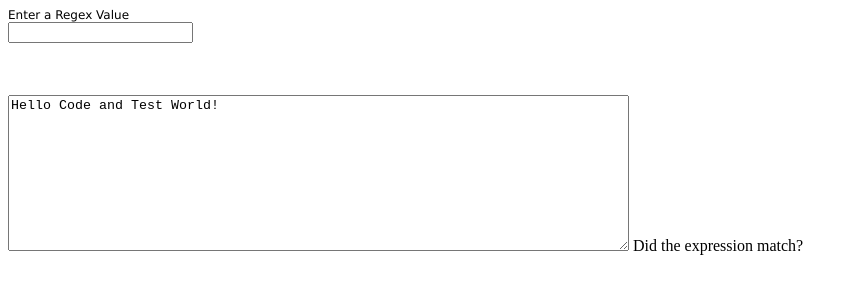
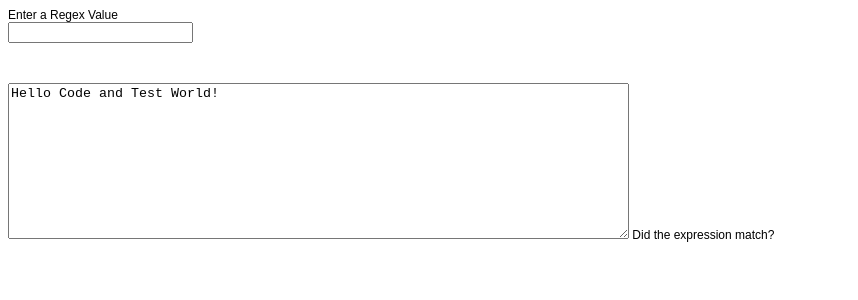
Before and after one commit to Maseeha26/angular-maseeha, an Angular app: page / in a window 1280 px wide. Shown: the top 300 px of the page, without its empty margins (0-858 px from the left). Built offline with nearby package versions, Linux system fonts and the light colour scheme.

Commit message:
2 files modified

```diff
--- a/src/app/regex-input/regex-input.component.css
+++ b/src/app/regex-input/regex-input.component.css
@@ -1,10 +1,8 @@
 .danger-class {
   color: red;
   font-size: 12px;
-  font-family: 'Lucida Sans', 'Lucida Sans Regular', 'Lucida Grande', 'Lucida Sans Unicode', Geneva, Verdana, sans-serif
 }
 
 .label-class {
   font-size: 12px;
-  font-family: 'Lucida Sans', 'Lucida Sans Regular', 'Lucida Grande', 'Lucida Sans Unicode', Geneva, Verdana, sans-serif
 }
--- a/src/styles.css
+++ b/src/styles.css
@@ -1 +1,6 @@
 /* Add application styles & imports to this file! */
+
+body {
+  font-family: sans-serif;
+  font-size: 12px;
+}
```
